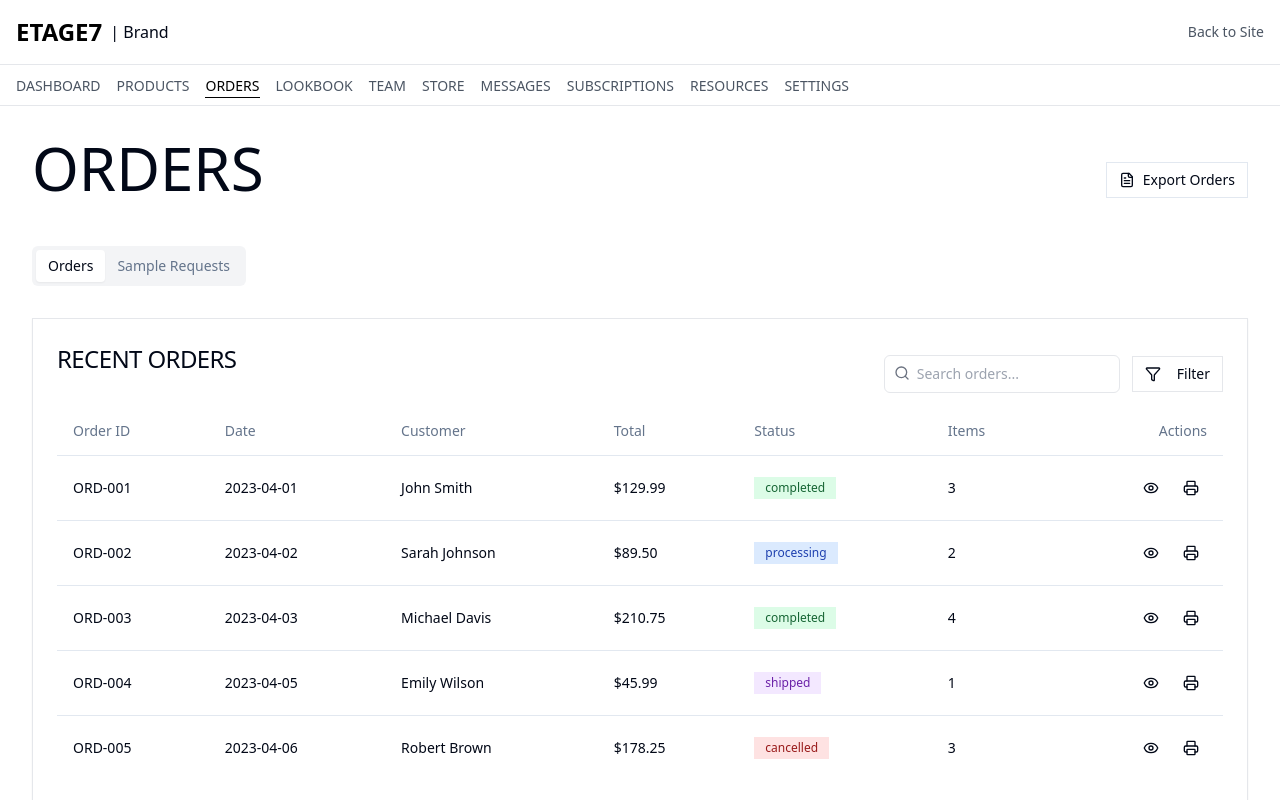
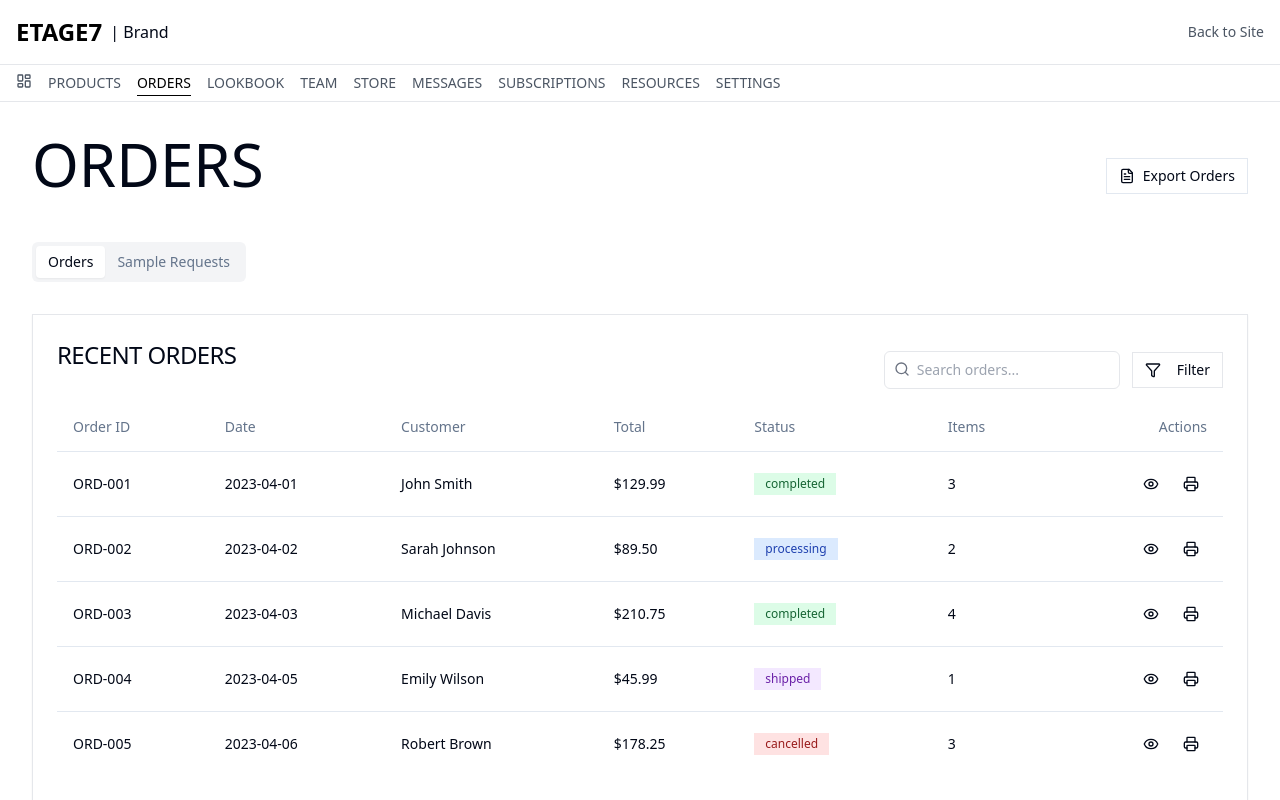
Before and after one commit to dingdong1009/etage7-test-76, a React (Vite) app: page /brand/orders in a window 1280 px wide. Shown: the top 800 px of the page. Built offline with nearby package versions, Linux system fonts and the light colour scheme.

Commit message:
Add dashboard icon
Refactor dashboard to use an icon.

```diff
--- a/src/components/brand/BrandHeader.tsx
+++ b/src/components/brand/BrandHeader.tsx
@@ -1,14 +1,14 @@
 
 import { useState } from "react";
 import { Link, useLocation } from "react-router-dom";
-import { Menu } from "lucide-react";
+import { Menu, LayoutDashboard } from "lucide-react";
 
 const BrandHeader = () => {
   const [isMenuOpen, setIsMenuOpen] = useState(false);
   const location = useLocation();
 
   const menuItems = [
-    { name: "Dashboard", path: "/brand" },
+    { name: "Dashboard", path: "/brand", icon: <LayoutDashboard size={16} /> },
     { name: "Products", path: "/brand/products" },
     { name: "Orders", path: "/brand/orders" },
     { name: "Lookbook", path: "/brand/lookbook" },
@@ -62,9 +62,9 @@ const BrandHeader = () => {
                   to={item.path}
                   className={`text-sm font-light transition-all relative group ${
                     isActive(item.path) ? "text-black" : "text-gray-600 hover:text-black"
-                  }`}
+                  } flex items-center gap-1`}
                 >
-                  {item.name.toUpperCase()}
+                  {item.icon ? item.icon : item.name.toUpperCase()}
                   <span
                     className={`absolute left-0 bottom-[-3px] w-0 h-[1px] bg-black transition-all duration-300 group-hover:w-full ${
                       isActive(item.path) ? "w-full" : ""
@@ -85,12 +85,19 @@ const BrandHeader = () => {
               <li key={item.name} className="border-b border-gray-100 last:border-0">
                 <Link
                   to={item.path}
-                  className={`block py-3 px-4 transition-colors ${
+                  className={`block py-3 px-4 transition-colors flex items-center gap-2 ${
                     isActive(item.path) ? "bg-gray-50 text-black" : "text-gray-600"
                   }`}
                   onClick={() => setIsMenuOpen(false)}
                 >
-                  {item.name.toUpperCase()}
+                  {item.icon ? (
+                    <>
+                      {item.icon}
+                      {item.name.toUpperCase()}
+                    </>
+                  ) : (
+                    item.name.toUpperCase()
+                  )}
                 </Link>
               </li>
             ))}
```
